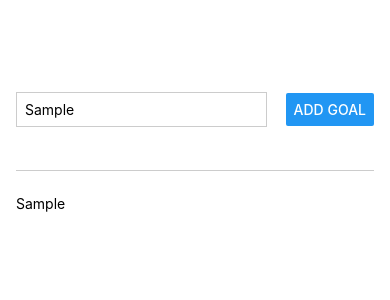
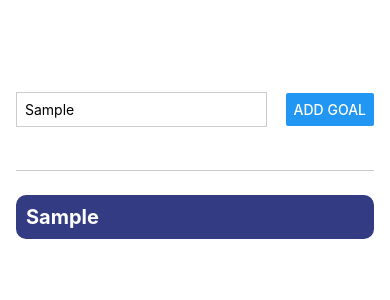
Before and after one commit to jsidd06/Goal-React-native-app, a React Native app: screen / in a window 390 px wide. Both pictures are taken after typing "Sample" into the empty fields and a click on the button "ADD GOAL". Shown: the top 300 px of the page. Built offline with nearby package versions, Linux system fonts and the light colour scheme.

Commit message:
set the text color and make the view to set a dynamic data

```diff
--- a/App.js
+++ b/App.js
@@ -21,7 +21,11 @@ export default function App() {
         <Button title="Add Goal" onPress={handleAddClick} />
       </View>
       <View style={styles.goalContainer}>
-        {currentText.map((g,index) => <Text key={index}>{g}</Text>)}
+        {currentText.map((goalData, index) => (
+          <View style={styles.goalStyleText} key={index}>
+            <Text style={styles.goalDataText}>{goalData}</Text>
+          </View>
+        ))}
       </View>
     </View>
   );
@@ -31,25 +35,36 @@ const styles = StyleSheet.create({
   appContainer: {
     flex: 1,
     padding: 50,
-    paddingHorizontal : 16,
+    paddingHorizontal: 16,
   },
-  inputObject:{
+  inputObject: {
     flex: 1,
-    flexDirection:"row",
-    justifyContent:"space-between",
-    alignItems:"center",
-    marginBottom:24,
-    borderBottomWidth:1,
-    borderBottomColor:"#cccccc"
+    flexDirection: "row",
+    justifyContent: "space-between",
+    alignItems: "center",
+    marginBottom: 24,
+    borderBottomWidth: 1,
+    borderBottomColor: "#cccccc",
   },
-  textInputStyle:{
-    borderWidth:1,
-    borderColor:"#cccccc",
-    padding:8,
-    width:"70%",
-    marginRight : 8,
+  textInputStyle: {
+    borderWidth: 1,
+    borderColor: "#cccccc",
+    padding: 8,
+    width: "70%",
+    marginRight: 8,
   },
-    goalContainer: {
-      flex : 5,
-  }
+  goalContainer: {
+    flex: 5,
+  },
+  goalStyleText: {
+    backgroundColor: "#333C83",
+    padding: 10,
+    borderRadius: 10,
+    marginBottom: 8,
+  },
+  goalDataText: {
+    color: "#ffffff",
+    fontSize: 20,
+    fontWeight: "bold",
+  },
 });
```
